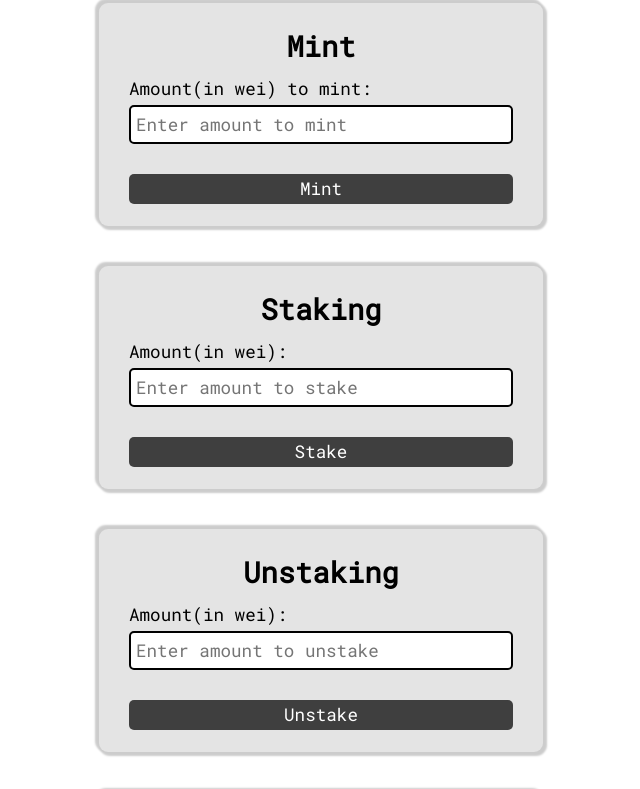
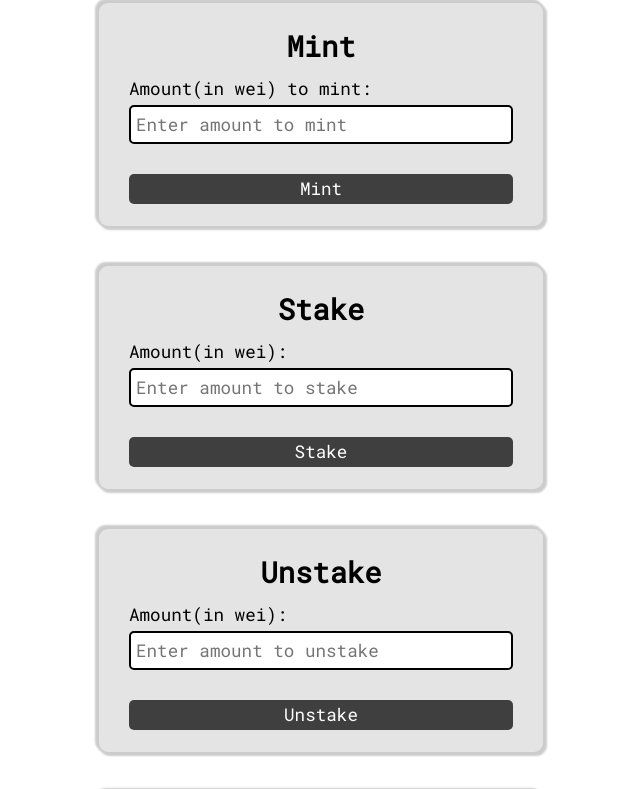
Before and after one commit to swadhinbubaipaul/staking-frontend, a website with bundled scripts: page index.html in a window 1280 px wide. Shown: the part 401-1190 px from the top of the page, without its empty margins (319-959 px from the left). Built offline with nearby package versions, Linux system fonts and the light colour scheme.

Commit message:
updated names

```diff
--- a/index.html
+++ b/index.html
@@ -42,7 +42,7 @@
 				</form>
 			</div>
 			<div class="card">
-				<h2>Staking</h2>
+				<h2>Stake</h2>
 				<form action="javascript:void(0);">
 					<label for="amount">Amount(in wei):</label>
 					<input
@@ -55,7 +55,7 @@
 				</form>
 			</div>
 			<div class="card">
-				<h2>Unstaking</h2>
+				<h2>Unstake</h2>
 				<form action="javascript:void(0);">
 					<label for="amount">Amount(in wei):</label>
 					<input
```
